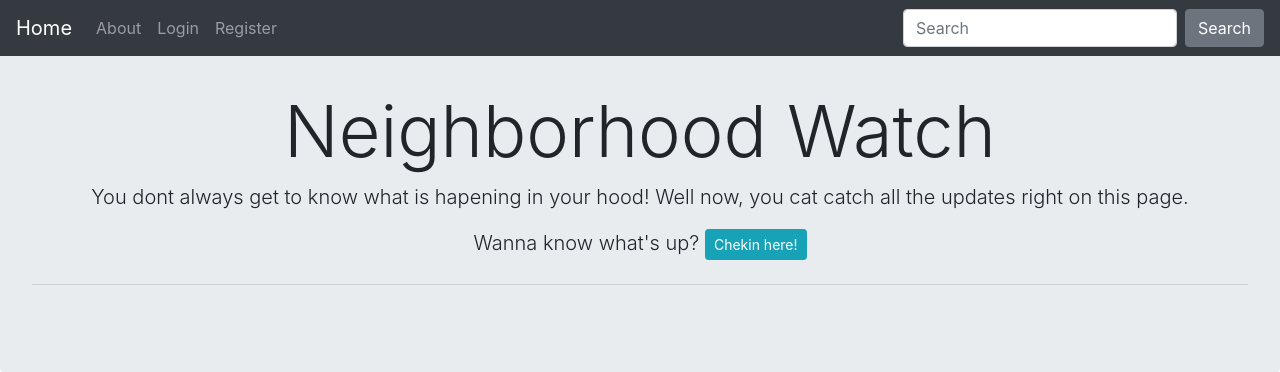
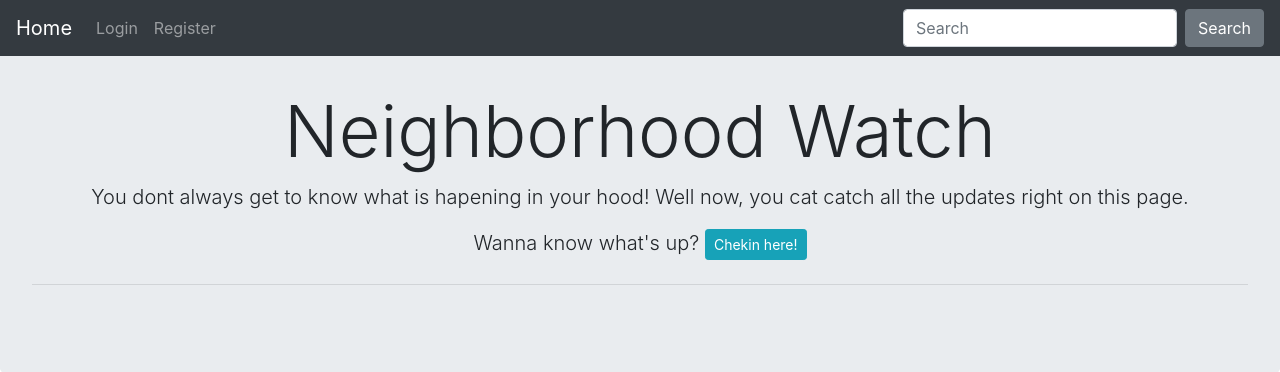
Before and after one commit to GabrielOduori/Neighborhood, a Django app: page / in a window 1280 px wide. Shown: the top 372 px of the page. Run offline with Django 3.2, Linux system fonts and the light colour scheme; data that the repository does not hold is empty; some libraries are stand-ins or nearby versions; some web fonts are replaced.

Commit message:
Updated the navbar and removed not functional links.

```diff
--- a/neighbors/templates/neighbors/navbar.html
+++ b/neighbors/templates/neighbors/navbar.html
@@ -9,9 +9,7 @@
 
       <div class="collapse navbar-collapse" id="navbarColor02">
         <ul class="navbar-nav mr-auto">
-            <li class="nav-item">
-                <a class="nav-link" href="#">About</a>
-              </li>
+
 
           {% if user.is_authenticated %}
           <li class="nav-item">
```
